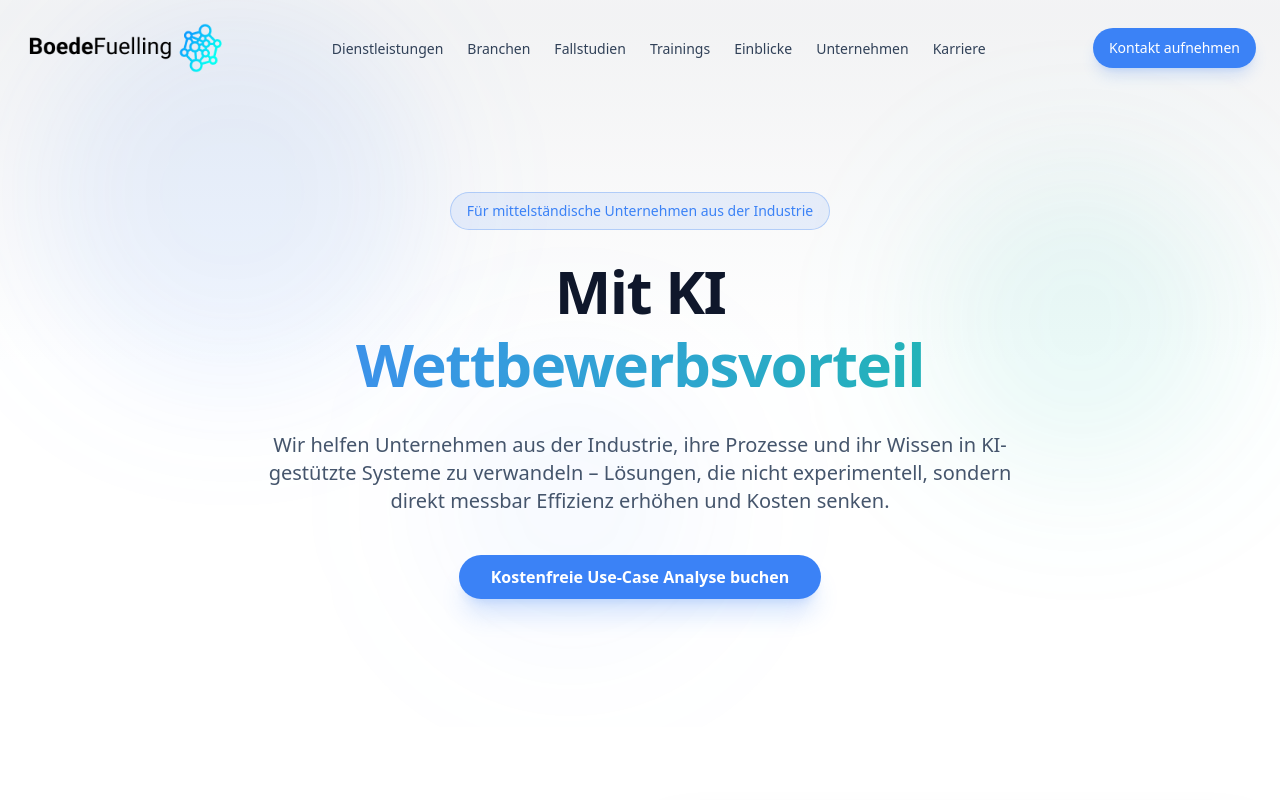
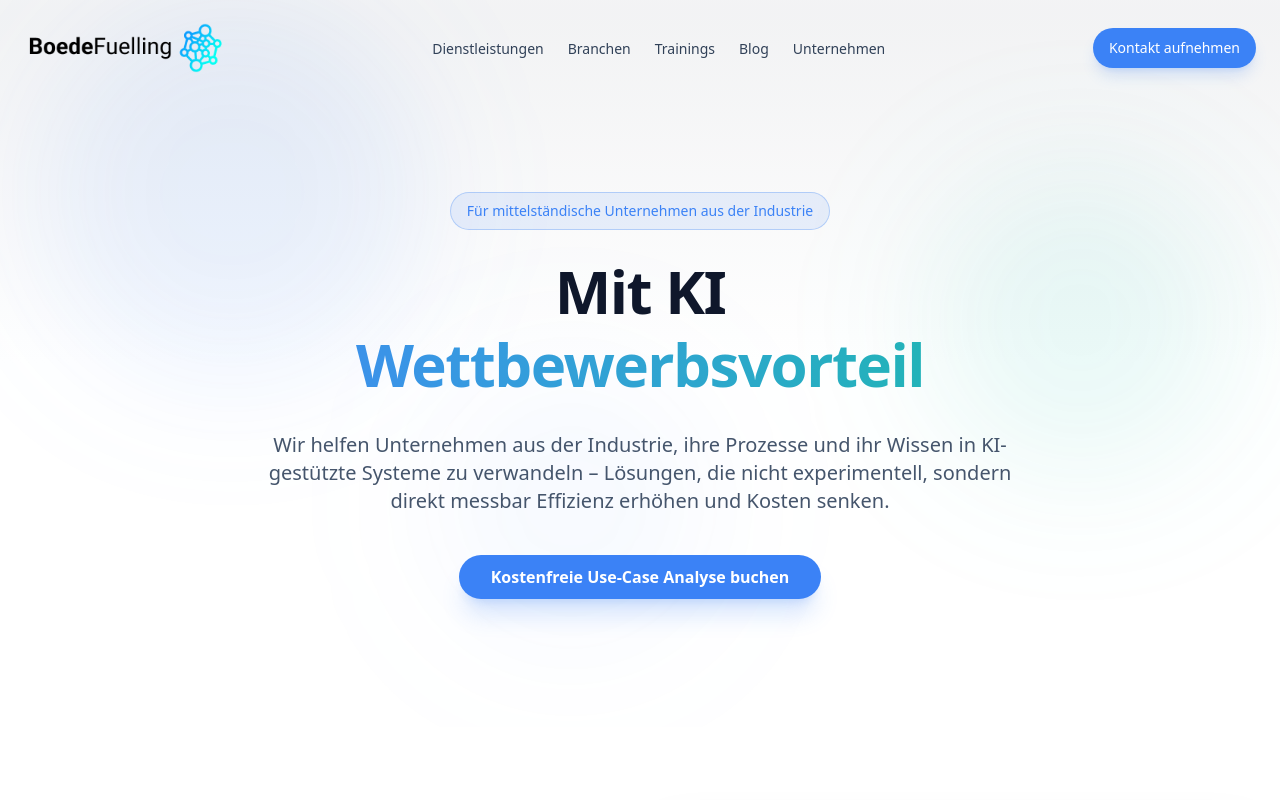
Before and after one commit to bf-2026/boedefuelling.com, a React (Vite) app: page / in a window 1280 px wide. Shown: the top 800 px of the page. Built offline with nearby package versions, Linux system fonts and the light colour scheme; grey boxes are pictures that could not be loaded.

Commit message:
Header links rausgenommen

```diff
--- a/src/sections/Header.tsx
+++ b/src/sections/Header.tsx
@@ -32,11 +32,9 @@ export default function Header() {
   const navItems = [
     { label: "Dienstleistungen", href: "/services" },
     { label: "Branchen", href: "/industries" },
-    { label: "Fallstudien", href: "/cases" },
     { label: "Trainings", href: "/trainings" },
-    { label: "Einblicke", href: "/insights" },
+    { label: "Blog", href: "/insights" },
     { label: "Unternehmen", href: "/company" },
-    { label: "Karriere", href: "/careers" },
   ];
 
   return (
```
